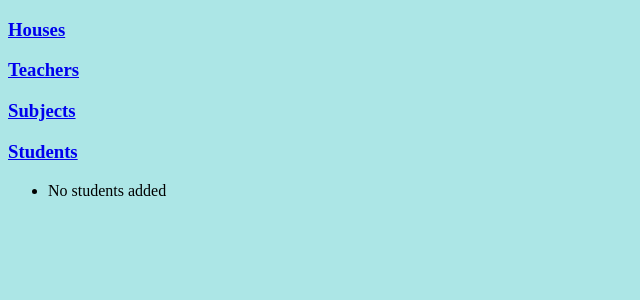
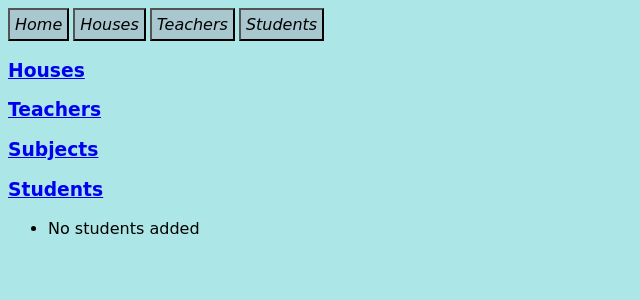
Before and after one commit to tharinducbd/learning_django, a Django app: page /home/ in a window 1280 px wide. Shown: the top 300 px of the page, without its empty margins (0-640 px from the left). Run offline with Django 5.2, Linux system fonts and the light colour scheme; data that the repository does not hold is empty.

Commit message:
navbar and styles

```diff
--- a/hogwarts/administration/static/administration/style.css
+++ b/hogwarts/administration/static/administration/style.css
@@ -1,6 +1,22 @@
+.mynavbar > a > button {
+    padding: 5px;
+    font-family: cursive;
+    font-style: italic;
+    font-size: medium;
+    background-color: rgb(168, 199, 207);
+}
+
+
 h3 {
     color: rgb(2, 2, 209);
+    font-family:cursive;
 }
+
+
+ul > li {
+    font-family: cursive;
+}
+
 
 body {
     background-color:rgb(172, 230, 230);
--- a/hogwarts/administration/templates/administration/layout.html
+++ b/hogwarts/administration/templates/administration/layout.html
@@ -1,12 +1,25 @@
 {% load static %}
+
 <!DOCTYPE html>
+
 <html>
+
     <head>
         <title>Hogwarts - {% block title %}{% endblock %}</title>
         <link rel="stylesheet" href="{% static 'administration/style.css' %}">
     </head>
+
     <body>
+
+        <div class="mynavbar">
+            <a href="{% url 'administration:index' %}"><button>Home</button></a>
+            <a href="{% url 'administration:index' %}"><button>Houses</button></a>
+            <a href="{% url 'administration:index' %}"><button>Teachers</button></a>
+            <a href="{% url 'administration:index' %}"><button>Students</button></a>
+        </div>
+
         {% block body %}
         {% endblock %}
     </body>
+
 </html>
```
